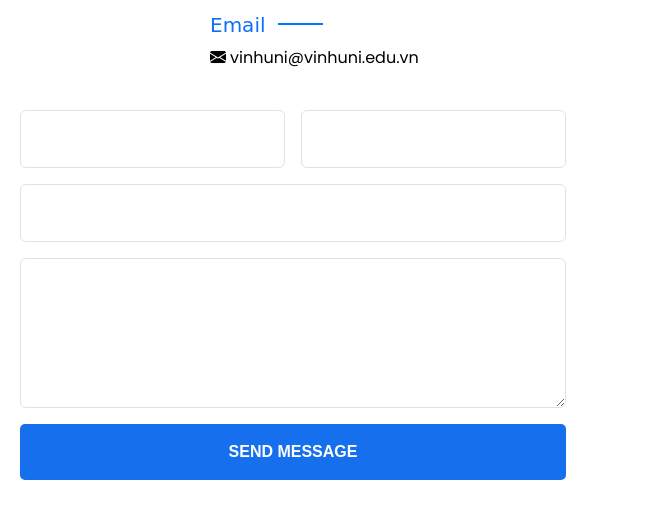
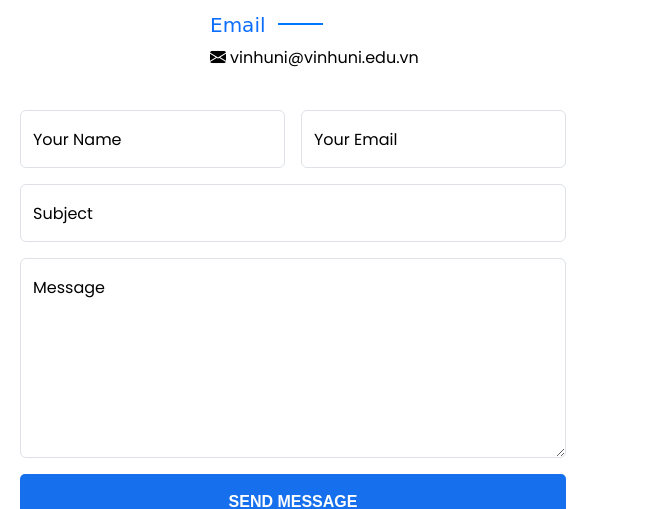
Before and after one commit to Nntienquang/Main-Fitness, a plain HTML site: page contact.html in a window 1280 px wide. Shown: the part 739-1248 px from the top of the page, 632-1280 px from the left. Drawn offline with nearby package versions, Linux system fonts and the light colour scheme.

Commit message:
up contact

```diff
--- a/contact.html
+++ b/contact.html
@@ -150,26 +150,26 @@
                   <form>
                       <div class="row g-3">
                           <div class="col-md-6">
-                              <div class="form-floating">
+                              <div class="form-floating text-black">
                                   <input type="text" class="form-control" id="name" placeholder="Your Name">
                                   <label for="name text">Your Name</label>
                               </div>
                           </div>
                           <div class="col-md-6">
-                              <div class="form-floating">
+                              <div class="form-floating text-black">
                                   <input type="email" class="form-control" id="email" placeholder="Your Email">
                                   <label for="email">Your Email</label>
                               </div>
                           </div>
                           <div class="col-12">
-                              <div class="form-floating">
+                              <div class="form-floating text-black">
                                   <input type="text" class="form-control" id="subject" placeholder="Subject">
                                   <label for="subject">Subject</label>
                               </div>
                           </div>
                           <div class="col-12">
-                              <div class="form-floating">
-                                  <textarea class="form-control" placeholder="Leave a message here" id="message" style="height: 150px"></textarea>
+                              <div class="form-floating text-black">
+                                  <textarea class="form-control" placeholder="Leave a message here" id="message" style="height: 200px"></textarea>
                                   <label for="message">Message</label>
                               </div>
                           </div>
```
